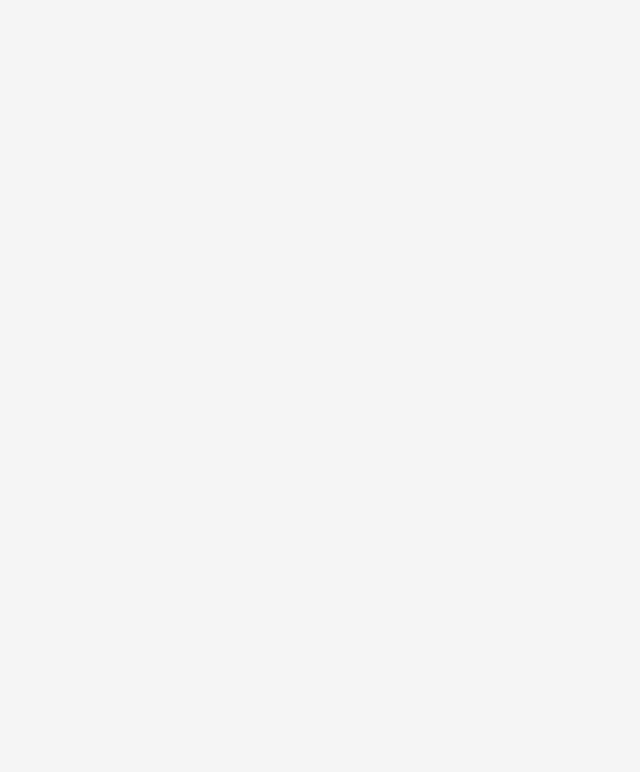
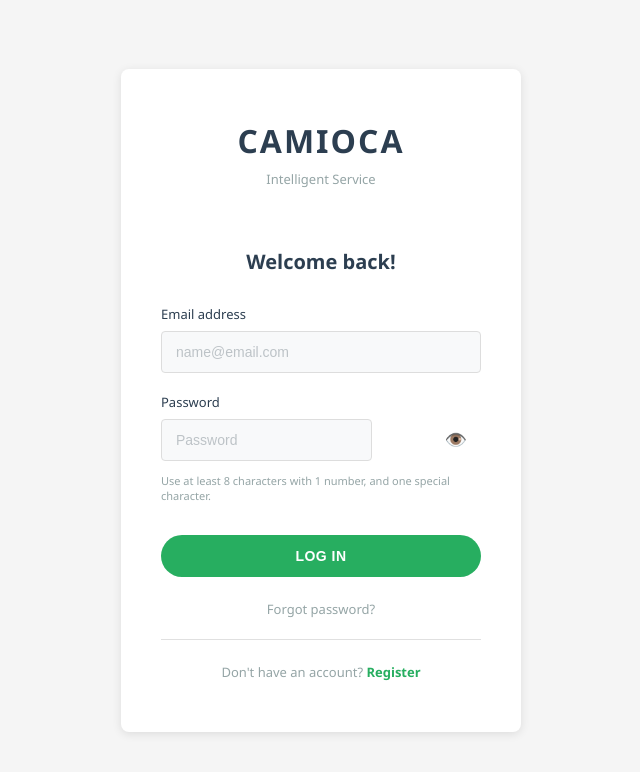
Before and after one commit to khushi-Gfuture/Admin, a React (Create React App) app: page /Login in a window 1280 px wide. Before the commit this address had no page. Shown: the top 772 px of the page, without its empty margins (319-959 px from the left). Built offline with nearby package versions, Linux system fonts and the light colour scheme.

Commit message:
Upload current changes: styles, components, pages, utils

```diff
--- a/src/App.js
+++ b/src/App.js
@@ -1,14 +1,22 @@
-import React from 'react';
+import React, { useEffect } from 'react';
 import { BrowserRouter as Router, Routes, Route } from 'react-router-dom';
 import Admin from './pages/Admin';
+import Login from './pages/Login';
+import Register from './pages/Register';
 import './App.css';
 
 function App() {
+  useEffect(() => {
+    localStorage.setItem('Email', 'Demo@demo.com');
+    localStorage.setItem('password','demo')
+  }, []);
   return (
     <Router>
       <Routes>
         <Route path="/admin" element={<Admin />} />
         <Route path="/" element={<div>Home Page</div>} />
+         <Route path="/Login" element={<Login />} />
+          <Route path="/Register" element={<Register />} />
       </Routes>
     </Router>
   );
--- a/src/components/Navbar.css
+++ b/src/components/Navbar.css
@@ -1,5 +1,5 @@
 .navbar {
-  background-color: #2c3e50;
+  background-color: rgb(89, 135, 89);
   padding: 1rem 2rem;
   box-shadow: 0 2px 4px rgba(0, 0, 0, 0.1);
   position: sticky;
--- a/src/components/Sidebar.css
+++ b/src/components/Sidebar.css
@@ -1,6 +1,6 @@
 .sidebar {
   width: 280px;
-  background-color: #34495e;
+  background-color: rgb(47, 46, 46);
   color: white;
   min-height: 100vh;
   display: flex;
@@ -61,7 +61,7 @@
 .sidebar-footer {
   padding: 1.5rem;
   border-top: 1px solid #2c3e50;
-  background-color: #2c3e50;
+  background-color: rgb(89, 135, 89);
 }
 
 .user-info {
--- a/src/components/Sidebar.js
+++ b/src/components/Sidebar.js
@@ -15,7 +15,6 @@ const Sidebar = ({ user }) => {
     <aside className="sidebar">
       <div className="sidebar-logo">
         <div className="logo-icon">📊</div>
-        <div className="logo-text">Admin</div>
       </div>
 
       <nav className="sidebar-menu">
--- /dev/null
+++ b/src/pages/Login.css
@@ -0,0 +1,176 @@
+.login-container {
+  min-height: 100vh;
+  display: flex;
+  align-items: center;
+  justify-content: center;
+  background: #f5f5f5;
+  padding: 20px;
+}
+
+.login-card {
+  background: white;
+  border-radius: 8px;
+  box-shadow: 0 2px 10px rgba(0, 0, 0, 0.1);
+  padding: 50px 40px;
+  width: 100%;
+  max-width: 400px;
+}
+
+.login-logo {
+  font-size: 32px;
+  font-weight: 700;
+  color: #2c3e50;
+  margin: 0 0 8px 0;
+  text-align: center;
+  letter-spacing: 2px;
+}
+
+.login-tagline {
+  font-size: 13px;
+  color: #95a5a6;
+  margin: 0 0 60px 0;
+  text-align: center;
+  font-weight: 400;
+}
+
+.login-title {
+  font-size: 20px;
+  font-weight: 600;
+  color: #2c3e50;
+  margin: 0 0 30px 0;
+  text-align: center;
+}
+
+.login-subtitle {
+  font-size: 14px;
+  color: #666;
+  margin: 0 0 32px 0;
+  text-align: center;
+}
+
+.login-form {
+  display: flex;
+  flex-direction: column;
+  gap: 20px;
+}
+
+.form-group {
+  display: flex;
+  flex-direction: column;
+  gap: 8px;
+}
+
+.form-group label {
+  font-size: 13px;
+  font-weight: 500;
+  color: #2c3e50;
+}
+
+.form-input {
+  padding: 12px 14px;
+  border: 1px solid #ddd;
+  border-radius: 4px;
+  font-size: 14px;
+  transition: all 0.2s ease;
+  outline: none;
+  background: #f8f9fa;
+}
+
+.form-input:focus {
+  border-color: #27ae60;
+  background: white;
+}
+
+.form-input::placeholder {
+  color: #bdc3c7;
+}
+
+.password-hint {
+  font-size: 11px;
+  color: #95a5a6;
+  margin-top: 4px;
+}
+
+.login-button {
+  margin-top: 12px;
+  padding: 13px;
+  background: #27ae60;
+  color: white;
+  border: none;
+  border-radius: 25px;
+  font-size: 14px;
+  font-weight: 600;
+  cursor: pointer;
+  transition: background 0.2s ease;
+  text-transform: uppercase;
+  letter-spacing: 0.5px;
+}
+
+.login-button:hover {
+  background: #229954;
+}
+
+.login-button:active {
+  background: #1e8449;
+}
+
+.login-footer {
+  margin-top: 20px;
+  text-align: center;
+}
+
+.forgot-password {
+  color: #95a5a6;
+  text-decoration: none;
+  font-size: 13px;
+  font-weight: 400;
+  transition: color 0.2s ease;
+}
+
+.forgot-password:hover {
+  color: #7f8c8d;
+  text-decoration: underline;
+}
+
+.show-password {
+  position: absolute;
+  right: 14px;
+  top: 50%;
+  transform: translateY(-50%);
+  background: none;
+  border: none;
+  cursor: pointer;
+  color: #95a5a6;
+  font-size: 18px;
+  padding: 0;
+  line-height: 1;
+}
+
+.password-wrapper {
+  position: relative;
+}
+
+.register-link-section {
+  margin-top: 20px;
+  text-align: center;
+  padding-top: 20px;
+  border-top: 1px solid #e0e0e0;
+}
+
+.register-link-text {
+  color: #95a5a6;
+  font-size: 13px;
+}
+
+.register-link {
+  color: #27ae60;
+  text-decoration: none;
+  font-size: 13px;
+  font-weight: 600;
+  transition: color 0.2s ease;
+}
+
+.register-link:hover {
+  color: #229954;
+  text-decoration: underline;
+}
--- /dev/null
+++ b/src/pages/Login.jsx
@@ -0,0 +1,89 @@
+import { useState } from 'react'
+import './Login.css'
+
+function Login() {
+  const [email, setEmail] = useState('')
+  const [password, setPassword] = useState('')
+  const [showPassword, setShowPassword] = useState(false)
+
+  const handleSubmit = (e) => {
+    e.preventDefault()
+
+    if (!email || !password) {
+      alert('All Fields are Required')
+      return
+    }
+    const useremail=localStorage.getItem('Email')
+    const userpassword=localStorage.getItem('password')
+    if(email===useremail && password===userpassword){
+      window.location.href='/admin'
+    }else{
+      alert('Invalid details')
+    }
+
+    // alert('Login Successful!')
+    // Add your login logic here
+  }
+  console.log(password)
+  return (
+    <div className="login-container">
+      <div className="login-card">
+        <h1 className="login-logo">CAMIOCA</h1>
+        <p className="login-tagline">Intelligent Service</p>
+
+        <h2 className="login-title">Welcome back!</h2>
+
+        <form onSubmit={handleSubmit} className="login-form">
+          <div className="form-group">
+            <label htmlFor="email">Email address</label>
+            <input
+              type="email"
+              id="email"
+              placeholder="name@email.com"
+              value={email}
+              onChange={(e) => setEmail(e.target.value)}
+              className="form-input"
+            />
+          </div>
+
+          <div className="form-group">
+            <label htmlFor="password">Password</label>
+            <div className="password-wrapper">
+              <input
+                type={showPassword ? "text" : "password"}
+                id="password"
+                placeholder="Password"
+                value={password}
+                onChange={(e) => setPassword(e.target.value)}
+                className="form-input"
+              />
+              <button
+                type="button"
+                className="show-password"
+                onClick={() => setShowPassword(!showPassword)}
+              >
+                {showPassword ? '👁️' : '👁️'}
+              </button>
+            </div>
+            <p className="password-hint">Use at least 8 characters with 1 number, and one special character.</p>
+          </div>
+
+          <button type="submit" className="login-button">
+            Log In
+          </button>
+        </form>
+
+        <div className="login-footer">
+          <a href="#" className="forgot-password">Forgot password?</a>
+        </div>
+
+        <div className="register-link-section">
+          <span className="register-link-text">Don't have an account? </span>
+          <a href="/register" className="register-link">Register</a>
+        </div>
+      </div>
+    </div>
+  )
+}
+
+export default Login
--- /dev/null
+++ b/src/pages/Register.css
@@ -0,0 +1,125 @@
+.register-container {
+  min-height: 100vh;
+  display: flex;
+  align-items: center;
+  justify-content: center;
+  background: #f5f5f5;
+  padding: 20px;
+}
+
+.register-card {
+  background: white;
+  border-radius: 8px;
+  box-shadow: 0 2px 10px rgba(0, 0, 0, 0.1);
+  padding: 50px 40px;
+  width: 100%;
+  max-width: 400px;
+}
+
+.register-logo {
+  font-size: 32px;
+  font-weight: 700;
+  color: #2c3e50;
+  margin: 0 0 8px 0;
+  text-align: center;
+  letter-spacing: 2px;
+}
+
+.register-tagline {
+  font-size: 13px;
+  color: #95a5a6;
+  margin: 0 0 60px 0;
+  text-align: center;
+  font-weight: 400;
+}
+
+.register-title {
+  font-size: 20px;
+  font-weight: 600;
+  color: #2c3e50;
+  margin: 0 0 30px 0;
+  text-align: center;
+}
+
+.register-form {
+  display: flex;
+  flex-direction: column;
+  gap: 20px;
+}
+
+.form-group {
+  display: flex;
+  flex-direction: column;
+  gap: 8px;
+}
+
+.form-group label {
+  font-size: 13px;
+  font-weight: 500;
+  color: #2c3e50;
+}
+
+.form-input {
+  padding: 12px 14px;
+  border: 1px solid #ddd;
+  border-radius: 4px;
+  font-size: 14px;
+  transition: all 0.2s ease;
+  outline: none;
+  background: #f8f9fa;
+}
+
+.form-input:focus {
+  border-color: #27ae60;
+  background: white;
+}
+
+.form-input::placeholder {
+  color: #bdc3c7;
+}
+
+.register-button {
+  margin-top: 12px;
+  padding: 13px;
+  background: #27ae60;
+  color: white;
+  border: none;
+  border-radius: 25px;
+  font-size: 14px;
+  font-weight: 600;
+  cursor: pointer;
+  transition: background 0.2s ease;
+  text-transform: uppercase;
+  letter-spacing: 0.5px;
+}
+
+.register-button:hover {
+  background: #229954;
+}
+
+.register-button:active {
+  background: #1e8449;
+}
+
+.register-footer {
+  margin-top: 20px;
+  text-align: center;
+}
+
+.login-link-text {
+  color: #95a5a6;
+  font-size: 13px;
+}
+
+.login-link {
+  color: #27ae60;
+  text-decoration: none;
+  font-size: 13px;
+  font-weight: 600;
+  transition: color 0.2s ease;
+}
+
+.login-link:hover {
+  color: #229954;
+  text-decoration: underline;
+}
--- /dev/null
+++ b/src/utils/storage.js
@@ -0,0 +1,38 @@
+const storage = {
+  setItem: (key, value) => {
+    try {
+      const v = JSON.stringify(value);
+      localStorage.setItem(key, v);
+    } catch (err) {
+      console.error(`storage.setItem error for key=${key}`, err);
+    }
+  },
+
+  getItem: (key) => {
+    try {
+      const v = localStorage.getItem(key);
+      return v ? JSON.parse(v) : null;
+    } catch (err) {
+      console.error(`storage.getItem error for key=${key}`, err);
+      return null;
+    }
+  },
+
+  removeItem: (key) => {
+    try {
+      localStorage.removeItem(key);
+    } catch (err) {
+      console.error(`storage.removeItem error for key=${key}`, err);
+    }
+  },
+
+  clear: () => {
+    try {
+      localStorage.clear();
+    } catch (err) {
+      console.error('storage.clear error', err);
+    }
+  },
+};
+
+export default storage;
```
Also changed, not shown: 2 other files (tests, documents, lock files or other folders).
